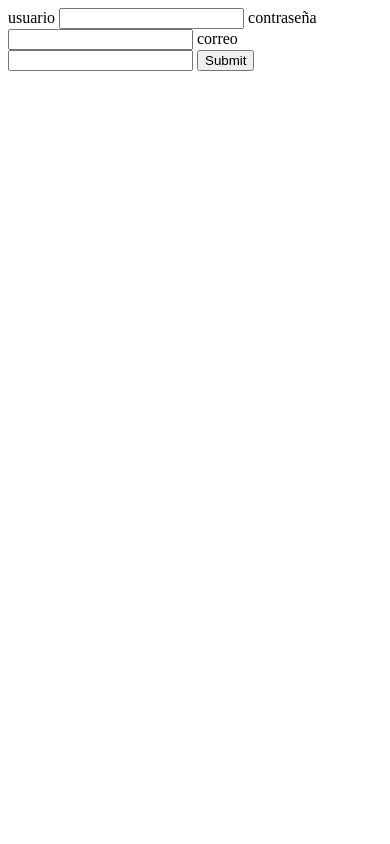
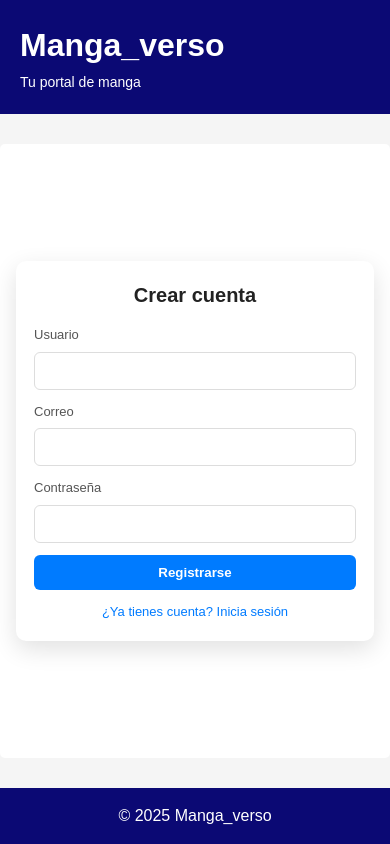
Before and after one commit to Mercedes1711/Lector, a PHP site: page /sing_in.php in a window 390 px wide. Run offline with PHP 8.4, Linux system fonts and the light colour scheme.

Commit message:
modificaciones generales soluciones de errores y creacion del index jutno a decoracion de la pagina

```diff
--- a/conexion_bd.php
+++ b/conexion_bd.php
@@ -2,7 +2,7 @@
 
 // Datos de conexión
 $host = "localhost";     // Servidor (localhost si usas XAMPP)
-$dbname = "usuarios";    // Nombre de tu base de datos
+$dbname = "Manga_verso";    // Nombre de tu base de datos
 $username = "root";      // Usuario de MySQL (por defecto en XAMPP)
 $password = "";          // Contraseña (vacía por defecto)
 
--- a/correo.php
+++ b/correo.php
@@ -3,11 +3,11 @@ include 'conexion_bd.php';
 use PHPMailer\PHPMailer\PHPMailer;
 use PHPMailer\PHPMailer\Exception;
 
-require __DIR__ . '/vendor/autoload.php'; // ✅ Carga automática de PHPMailer
+require __DIR__ . '/vendor/autoload.php'; //  Carga automática de PHPMailer
 // Configuración del correo
 define('SMTP_HOST', 'smtp.gmail.com');
-define('SMTP_USER', 'Tristalia11@gmail.com');  // Cambiar por tu correo
-define('SMTP_PASS', 'jxbs tigv qnuo ckpn');    // Cambiar por tu contraseña de aplicación
+define('SMTP_USER', 'Tristalia11@gmail.com');
+define('SMTP_PASS', 'jxbs tigv qnuo ckpn');
 define('SMTP_FROM_NAME', 'Miniportal Soporte');
 
 
--- /dev/null
+++ b/manga_verso.css
@@ -0,0 +1,306 @@
+* {
+    margin: 0;
+    padding: 0;
+    box-sizing: border-box;
+}
+
+html, body {
+    height: 100%;
+}
+
+body {
+    font-family: Arial, sans-serif;
+    background-color: #f5f5f5;
+    line-height: 1.6;
+    display: flex;
+    flex-direction: column;
+}
+
+header {
+    background-color: #0b0974;
+    color: white;
+    padding: 20px;
+    display: flex;
+    justify-content: space-between;
+    align-items: center;
+    flex-shrink: 0;
+}
+
+header h1 {
+    margin-bottom: 0;
+}
+
+header p {
+    font-size: 14px;
+    margin: 0;
+}
+
+header a {
+    color: white;
+    text-decoration: none;
+    background-color: #007bff;
+    padding: 10px 20px;
+    border-radius: 5px;
+    font-weight: bold;
+    border: none;
+    cursor: pointer;
+}
+
+header a:hover {
+    background-color: #0056b3;
+}
+
+nav {
+    background-color: #444;
+    padding: 10px;
+    text-align: center;
+    flex-shrink: 0;
+}
+
+nav a {
+    color: white;
+    text-decoration: none;
+    margin: 0 15px;
+    font-size: 16px;
+}
+
+nav a:hover {
+    color: #ffcc00;
+}
+
+main {
+    flex: 1;
+    max-width: 1000px;
+    margin: 30px auto;
+    padding: 20px;
+    background-color: white;
+    border-radius: 5px;
+    width: 100%;
+}
+
+main h1 {
+    color: #333;
+    margin-bottom: 15px;
+}
+
+main p {
+    color: #666;
+    margin-bottom: 10px;
+}
+
+footer {
+    background-color: #0b0974;
+    color: white;
+    text-align: center;
+    padding: 15px;
+    flex-shrink: 0;
+}
+
+/* estilos para login */
+.login-container {
+    display: flex;
+    align-items: center;
+    justify-content: center;
+    padding: 40px 16px;
+    flex: 1;
+}
+
+.login-card {
+    width: 360px;
+    background: #ffffff;
+    padding: 24px;
+    border-radius: 10px;
+    box-shadow: 0 8px 24px rgba(0,0,0,0.12);
+    text-align: left;
+}
+
+.login-card h2 {
+    margin: 0 0 14px 0;
+    font-size: 20px;
+    color: #222;
+    text-align: center;
+}
+
+.form-error {
+    background: #ffe6e6;
+    color: #b00000;
+    padding: 8px 10px;
+    border-radius: 6px;
+    margin-bottom: 12px;
+    text-align: center;
+    font-size: 14px;
+}
+
+.form-group {
+    margin-bottom: 12px;
+}
+
+.form-group label {
+    display: block;
+    font-size: 13px;
+    color: #555;
+    margin-bottom: 6px;
+}
+
+.login-form input[type="text"],
+.login-form input[type="password"],
+.login-form input[type="email"] {
+    width: 100%;
+    padding: 10px 12px;
+    border: 1px solid #ddd;
+    border-radius: 6px;
+    font-size: 14px;
+    outline: none;
+    transition: border-color .15s, box-shadow .15s;
+}
+
+.login-form input:focus {
+    border-color: #007bff;
+    box-shadow: 0 0 0 4px rgba(0,123,255,0.08);
+}
+
+.login-btn {
+    display: block;
+    width: 100%;
+    background-color: #007bff;
+    color: #fff;
+    border: none;
+    padding: 10px 12px;
+    border-radius: 6px;
+    font-weight: 600;
+    cursor: pointer;
+    margin-top: 6px;
+}
+
+.login-btn:hover {
+    background-color: #0056b3;
+}
+
+.small-link {
+    display: block;
+    text-align: center;
+    margin-top: 12px;
+    color: #007bff;
+    text-decoration: none;
+    font-size: 13px;
+}
+
+.small-link:hover {
+    text-decoration: underline;
+}
+
+/* estilos para perfil */
+.profile-container {
+    display: flex;
+    align-items: center;
+    justify-content: center;
+    padding: 40px 16px;
+    flex: 1;
+}
+
+.profile-card {
+    width: 480px;
+    background: #ffffff;
+    padding: 24px;
+    border-radius: 10px;
+    box-shadow: 0 8px 24px rgba(0,0,0,0.12);
+}
+
+.profile-card h2 {
+    margin: 0 0 24px 0;
+    font-size: 24px;
+    color: #222;
+    text-align: center;
+}
+
+.profile-info {
+    margin-bottom: 24px;
+    padding: 16px;
+    background: #f9f9f9;
+    border-radius: 8px;
+}
+
+.info-group {
+    margin-bottom: 16px;
+}
+
+.info-group:last-child {
+    margin-bottom: 0;
+}
+
+.info-group label {
+    display: block;
+    font-size: 12px;
+    color: #999;
+    text-transform: uppercase;
+    margin-bottom: 6px;
+    font-weight: 600;
+}
+
+.info-group p {
+    font-size: 16px;
+    color: #333;
+    margin: 0;
+}
+
+.profile-actions {
+    display: flex;
+    gap: 10px;
+}
+
+.btn-primary {
+    flex: 1;
+    background-color: #007bff;
+    color: #fff;
+    text-decoration: none;
+    padding: 10px 12px;
+    border-radius: 6px;
+    text-align: center;
+    font-weight: 600;
+    cursor: pointer;
+}
+
+.btn-primary:hover {
+    background-color: #0056b3;
+}
+
+.auth-logged {
+    display: flex;
+    gap: 10px;
+    align-items: center;
+}
+
+.user-link {
+    background: transparent;
+    color: #fff;
+    text-decoration: none;
+    padding: 6px 10px;
+    font-weight: bold;
+    cursor: default;
+}
+
+.logout-btn {
+    background-color: #dc3545;
+    color: #fff;
+    text-decoration: none;
+    padding: 8px 12px;
+    border-radius: 4px;
+    font-weight: bold;
+}
+
+.logout-btn:hover {
+    background-color: #b02a37;
+}
+
+/* responsive */
+@media (max-width: 420px) {
+    .profile-card {
+        width: 100%;
+        padding: 18px;
+    }
+
+    .login-card {
+        width: 100%;
+        padding: 18px;
+    }
+}
--- a/sing_in.php
+++ b/sing_in.php
@@ -1,69 +1,116 @@
-<!DOCTYPE html>
-<html lang="en">
-<head>
-    <meta charset="UTF-8">
-    <meta name="viewport" content="width=device-width, initial-scale=1.0">
-    <title>sing_in</title>
-</head>
-<body>
 <?php
+session_start();
 include 'conexion_bd.php';
-if ($_SERVER["REQUEST_METHOD"] == "POST") {
-    $usuario = $_POST['usuario'];
-    $contraseña = $_POST['contraseña'];
-    $correo = $_POST['correo'];
 
+$error = '';
+
+if (!empty($_SESSION['usuario'])) {
+    header('Location: perfil.php');
+    exit;
+}
+
+if ($_SERVER['REQUEST_METHOD'] === 'POST') {
+    $usuario = trim($_POST['usuario'] ?? '');
+    $contraseña = $_POST['contraseña'] ?? '';
+    $correo = trim($_POST['correo'] ?? '');
+
+    if ($usuario === '' || $contraseña === '' || !filter_var($correo, FILTER_VALIDATE_EMAIL)) {
+        $error = 'Rellena todos los campos correctamente.';
+    } else {
+        // Comprobar si el usuario ya existe
+        $sql = "SELECT id FROM usuarios WHERE usuario = ? OR email = ?";
+        $stmt = $conn->prepare($sql);
+        $stmt->execute([$usuario, $correo]);
+        if ($stmt->fetch(PDO::FETCH_ASSOC)) {
+            $error = 'El usuario o correo ya está en uso.';
+        } else {
             $hash = password_hash($contraseña, PASSWORD_DEFAULT);
-
-    // 🔹 INSERTAR nuevo usuario
             $sql = "INSERT INTO usuarios (usuario, contraseña, email) VALUES (?, ?, ?)";
             $stmt = $conn->prepare($sql);
-    $stmt->execute([$usuario, $hash, $correo]);
+            $ok = $stmt->execute([$usuario, $hash, $correo]);
 
-    // 🔹 Verificar contraseña (igual que tu código original)
-    $sql = "SELECT contraseña FROM usuarios WHERE usuario = ?";
-    $stmt = $conn->prepare($sql);
-    $stmt->execute([$usuario]);
-    $resultado = $stmt->fetch(PDO::FETCH_ASSOC);
+            if ($ok) {
+                $id = $conn->lastInsertId();
+                $_SESSION['user_id'] = $id;
+                $_SESSION['usuario'] = $usuario;
+                $_SESSION['email'] = $correo;
 
-    if ($resultado) {
-        if (password_verify($contraseña, $resultado['contraseña'])) {
-            // Incluir la funcionalidad de envío de correo y enviar antes de redirigir
-            include 'correo.php';
-
-            $asunto = 'Bienvenido a Mi Sitio';
+                // Enviar correo de bienvenida si existe la función
+                if (file_exists(__DIR__ . '/correo.php')) {
+                    include_once __DIR__ . '/correo.php';
+                    $asunto = 'Bienvenido a Manga_verso';
                     $cuerpo = '<p>Hola ' . htmlspecialchars($usuario) . ',</p>'
-                    . '<p>Gracias por registrarte en nuestro sitio. Tu cuenta ha sido creada correctamente.</p>'
-                    . '<p>Tu usuario es: <strong>' . htmlspecialchars($usuario) . '</strong></p>';
-
-            // Intentar enviar el correo y registrar el resultado
+                           . '<p>Gracias por registrarte en Manga_verso. Tu cuenta ha sido creada correctamente.</p>';
                     try {
-                $resultadoCorreo = enviarCorreo($correo, $usuario, $asunto, $cuerpo);
-                if (!(isset($resultadoCorreo['exito']) && $resultadoCorreo['exito'])) {
-                    error_log('Fallo envío correo de bienvenida: ' . json_encode($resultadoCorreo));
+                        if (function_exists('enviarCorreo')) {
+                            enviarCorreo($correo, $usuario, $asunto, $cuerpo);
                         }
                     } catch (Throwable $e) {
-                error_log('Excepción al enviar correo de bienvenida: ' . $e->getMessage());
+                        error_log('Error enviando correo: ' . $e->getMessage());
+                    }
                 }
 
-            // Redirigir al usuario después de intentar enviar el correo
-            header("Location: index.html");
+                header('Location: index.php');
                 exit;
+            } else {
+                $error = 'No se pudo crear la cuenta. Intenta de nuevo.';
             }
         }
     }
+}
+?>
+<!DOCTYPE html>
+<html lang="es">
+<head>
+    <meta charset="utf-8">
+    <title>Registrarse - Manga_verso</title>
+    <meta name="viewport" content="width=device-width, initial-scale=1">
+    <link rel="stylesheet" href="manga_verso.css">
+</head>
+<body>
+<header>
+    <div>
+        <h1>Manga_verso</h1>
+        <p>Tu portal de manga</p>
+    </div>
+    <div></div>
+</header>
 
+<main class="login-container">
+    <div class="login-card">
+        <h2>Crear cuenta</h2>
 
+        <?php if (!empty($error)): ?>
+            <div class="form-error"><?php echo htmlspecialchars($error); ?></div>
+        <?php endif; ?>
 
- ?>
-  <form action= <?php echo htmlspecialchars($_SERVER['PHP_SELF']);?> method= "POST">
-    <label>usuario</label>
-    <input name= "usuario" type="text">
-    <label>contraseña</label>
-    <input name= "contraseña" type="password">
-    <label>correo</label>
-    <input name = "correo" type="text">
-    <input type="submit">
+        <form action="<?php echo htmlspecialchars($_SERVER['PHP_SELF']); ?>" method="POST" class="login-form" novalidate>
+            <div class="form-group">
+                <label for="usuario">Usuario</label>
+                <input id="usuario" name="usuario" type="text" required autocomplete="username" value="<?php echo isset($usuario) ? htmlspecialchars($usuario) : ''; ?>">
+            </div>
+
+            <div class="form-group">
+                <label for="correo">Correo</label>
+                <input id="correo" name="correo" type="email" required autocomplete="email" value="<?php echo isset($correo) ? htmlspecialchars($correo) : ''; ?>">
+            </div>
+
+            <div class="form-group">
+                <label for="contraseña">Contraseña</label>
+                <input id="contraseña" name="contraseña" type="password" required autocomplete="new-password">
+            </div>
+
+            <button type="submit" class="login-btn">Registrarse</button>
+
+            <div class="form-footer">
+                <a class="small-link" href="login.php">¿Ya tienes cuenta? Inicia sesión</a>
+            </div>
         </form>
+    </div>
+</main>
+
+<footer>
+    <p>&copy; 2025 Manga_verso</p>
+</footer>
 </body>
 </html>
```
Also changed, not shown: index.html (deleted, +0 -12 lines), index.php (added, +41 -0 lines), login.php (+70 -44 lines), manga_verso.sql (added, +71 -0 lines), perfil.php (+39 -12 lines). Lines whose indentation alone changed are shown as unchanged.
